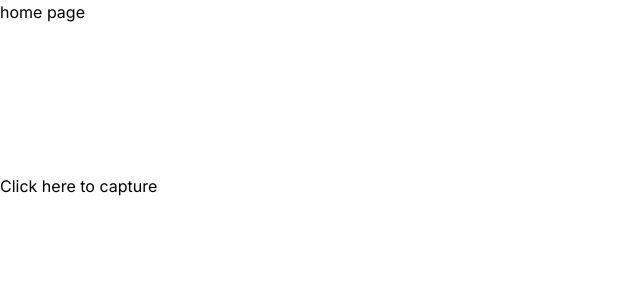
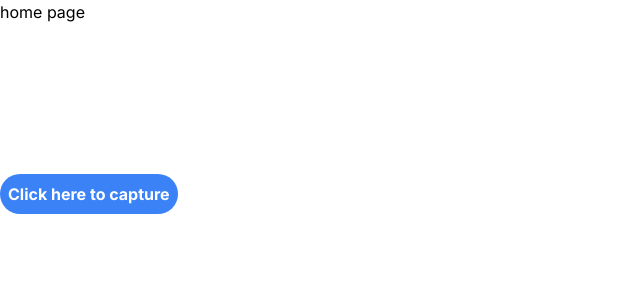
Before and after one commit to kleenkanteen/shop-scan, a Next.js app: page / in a window 1280 px wide. Shown: the top 300 px of the page, without its empty margins (0-640 px from the left). Built offline with nearby package versions, Linux system fonts and the light colour scheme; no server answers.

Commit message:
capture camera view button styled temp

```diff
--- a/src/app/cam.tsx
+++ b/src/app/cam.tsx
@@ -44,7 +44,9 @@ export default function Cam() {
     <>
       <video ref={videoPlayerRef} id="player" autoPlay></video>
       <canvas ref={canvasRef} style={{ display: "none" }}></canvas>
-      <button onClick={handleCapture}>Click here to capture</button>
+      <button onClick={handleCapture} className="bg-blue-500 hover:bg-blue-700 text-white font-bold py-2 px-2 rounded-full">
+        Click here to capture
+      </button>
       {image && <Image src={image} width={500} height={500} alt="Captured" />}
     </>
   );
--- a/src/app/page.css
+++ /dev/null
@@ -1,5 +0,0 @@
-/* @import "tailwindcss/base";
-@import "tailwindcss/components";
-@import "tailwindcss/utilities";
-
-Not necessary due to page.tsx having the tailwind import?*/
```
